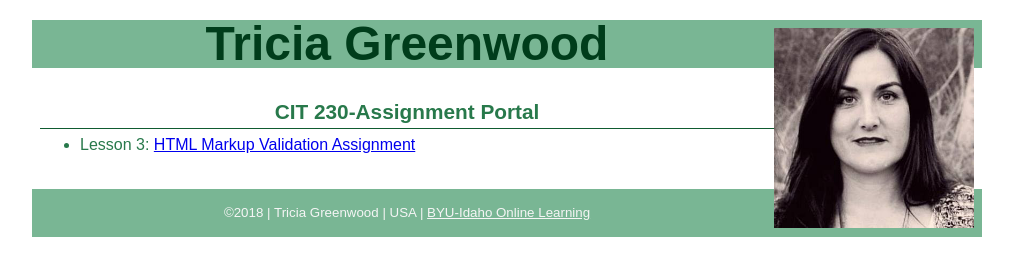
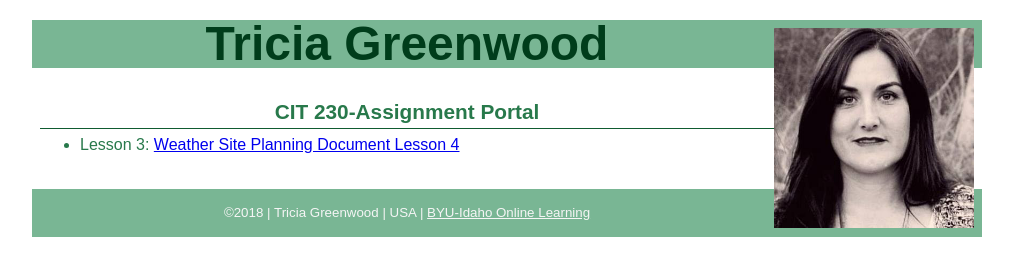
Before and after one commit to tgwood06/tgwood06.github.oi, a plain HTML site: page index.html in a window 1280 px wide. Shown: the whole page, without its empty margins (133-1146 px from the left). Drawn offline with Linux system fonts and the light colour scheme.

Commit message:
commit change

```diff
--- a/index.html
+++ b/index.html
@@ -19,7 +19,7 @@
 <h2>CIT 230-Assignment Portal</h2>
 <ul>
     <!--unordered list with at least one place holder to future assignments-->
-  <li>Lesson 3: <a href="assignments/lesson-3/fixedhtml.html">HTML Markup Validation Assignment</a></li>
+  <li>Lesson 3: <a href="assignments/lesson-4/WeatherSitePlanningDocumentweek4.pdf">Weather Site Planning Document Lesson 4</a></li>
     <!--<li>Lesson ##: <a href="#">Assignment Label</a></li>-->
 </ul>
 </main>
```
Also changed, not shown: 1 other file.
